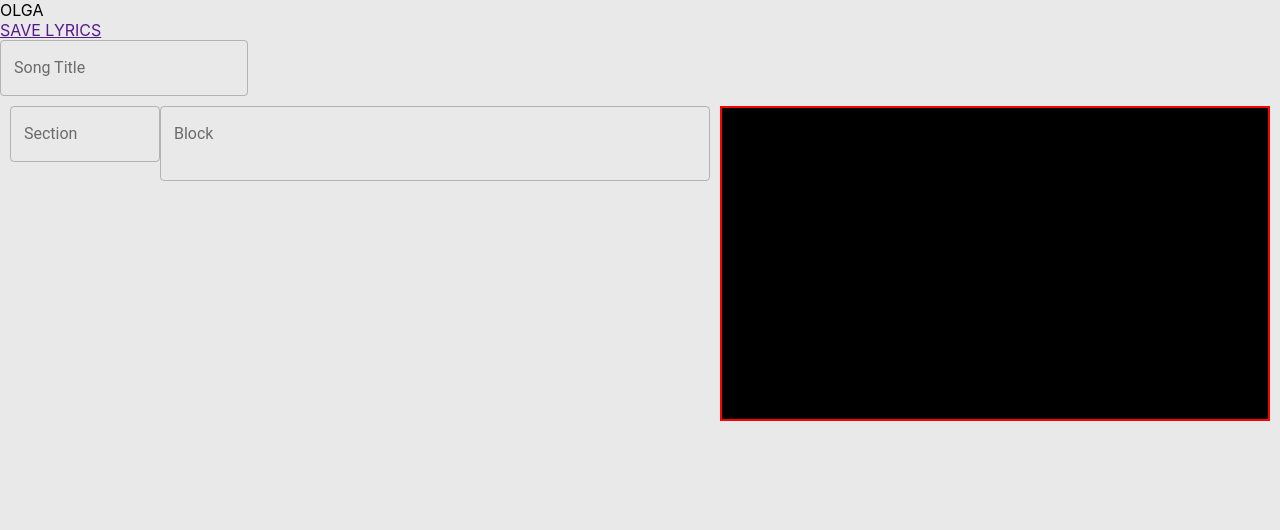
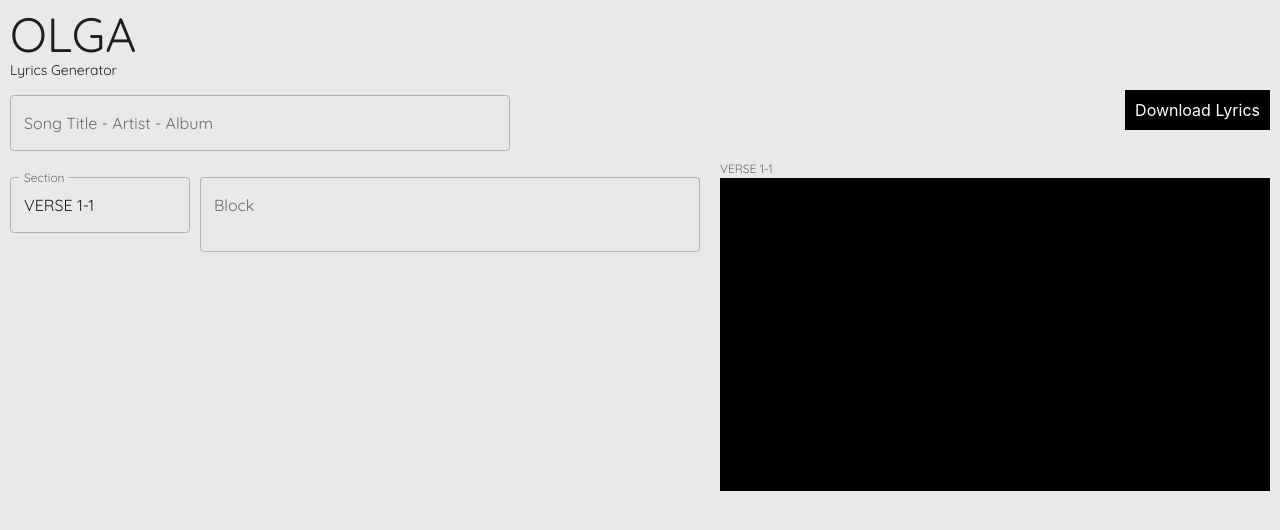
Before and after one commit to ajcatarina/olga, a React (Create React App) app: page / in a window 1280 px wide. Shown: the top 530 px of the page. Built offline with nearby package versions, Linux system fonts and the light colour scheme.

Commit message:
Add core functions and base styles

```diff
--- a/package.json
+++ b/package.json
@@ -9,7 +9,8 @@
     "jszip": "^3.2.1",
     "react": "^16.8.6",
     "react-dom": "^16.8.6",
-    "react-scripts": "3.0.1"
+    "react-scripts": "3.0.1",
+    "use-debounce": "^2.0.1"
   },
   "scripts": {
     "start": "react-scripts start",
--- a/public/index.html
+++ b/public/index.html
@@ -3,7 +3,7 @@
   <head>
     <meta charset="utf-8" />
     <link rel="shortcut icon" href="%PUBLIC_URL%/favicon.ico" />
-    <link href="https://fonts.googleapis.com/css?family=Quicksand" rel="stylesheet">
+    <link href="https://fonts.googleapis.com/css?family=Quicksand:400,500,700&display=swap" rel="stylesheet">
     <meta name="viewport" content="width=device-width, initial-scale=1" />
     <meta name="theme-color" content="#000000" />
     <!--
--- a/src/scenes/LyricsGenerate/index.js
+++ b/src/scenes/LyricsGenerate/index.js
@@ -1,16 +1,61 @@
 import React, { useState, useEffect } from 'react'
+import Typography from '@material-ui/core/Typography'
+import ButtonBase from '@material-ui/core/ButtonBase'
 import TextField from '@material-ui/core/TextField'
+import CircularProgress from '@material-ui/core/CircularProgress'
 import canvg from 'canvg'
 import JSZip from 'jszip'
+import { useDebounce } from 'use-debounce'
 
 function LyricsGenerate(props) {
   const [title, setTitle] = useState('')
-  const [section, setSection] = useState('')
-  const [block, setBlock] = useState('')
-  const [imgData, setImgData] = useState()
-  const [canvasHref, setCanvasHref] = useState('')
+  const [sections, setSections] = useState('')
+  const [lyrics, setLyrics] = useState('')
+  const [debouncedLyrics] = useDebounce(lyrics, 777)
+  const [images, setImages] = useState([])
+  const [zipHref, setZipHref] = useState('')
+
+  const lyricsSplit = lyrics.split('\n')
+
+  let blocks = []
+  let twoLines = ''
+  lyricsSplit.forEach((line, index) => {
+    if (index % 2 === 0) {
+      twoLines = line
+      if (index + 1 === lyricsSplit.length) {
+        blocks.push(twoLines)
+      }
+    } else {
+      twoLines = twoLines + '\n' + line
+      blocks.push(twoLines)
+    }
+  })
 
   useEffect(() => {
+    let _sections = sections.split('|')
+
+    for (let i = _sections.length; i < blocks.length; i++) {
+      _sections.push('VERSE 1-' + (i + 1))
+    }
+
+    if (_sections.length === 1) {
+      _sections[0] = 'VERSE 1-1'
+    }
+
+    setSections(_sections.join('|'))
+  }, [blocks.length])
+
+  const _sections = sections.split('|')
+
+  let ready = debouncedLyrics === lyrics
+
+  useEffect(() => {
+
+    const zip = new JSZip()
+    let imageFilename
+    let images = []
+    let canvas = document.createElement('canvas')
+    blocks.map((block, index) => {
       let blockSplit = block.split('\n')
       const svgString = `<svg width="1280" height="720">
         <text text-anchor="middle" x="640" y="600" font-family="Quicksand" font-size="30pt" font-style="bold" fill="white" letter-spacing="2">
@@ -21,84 +66,182 @@ function LyricsGenerate(props) {
         </text>
       </svg>`
 
-    let canvas = document.createElement('canvas')
       canvg(canvas, svgString)
-    setImgData(canvas.toDataURL())
+
+      images.push({ section: '1', src: canvas.toDataURL() })
       canvas.toBlob(async blob => {
-      const zip = new JSZip()
-      let imageFilename
-
-      imageFilename = section + '1' + '.png'
+        imageFilename = _sections[index] + '.png'
         zip.file(imageFilename, blob, { base64: true })
 
-      // file names should have unique names to prevent overwrite
-      imageFilename = section + '2' + '.png'
-      zip.file(imageFilename, blob, { base64: true })
+        if (index + 1 !== blocks.length) return
+        const content = await zip.generateAsync({ type: "blob" })
+        setZipHref(window.URL.createObjectURL(content))
+      })
+    })
 
-      const content = await zip.generateAsync({ type: "blob" })
-      setCanvasHref(window.URL.createObjectURL(content))
-    })
-  }, [block, section])
+    setImages(images)
+  }, [debouncedLyrics])
 
   return (
     <>
+      <div style={{ padding: 10 }}>
         <div>
+          <Typography variant="h3" style={{ fontFamily: 'Quicksand' }}>
             OLGA
+          </Typography>
+          <Typography style={{ fontFamily: 'Quicksand' }} gutterBottom>
+            Lyrics Generator
+          </Typography>
         </div>
-      <div>
-        <a download={`${title}.zip`} href={canvasHref}>SAVE LYRICS</a>
+        <div style={{ paddingTop: 5 }}>
+          <ButtonBase component="a" download={`${title}.zip`} href={zipHref}
+            disabled={!ready}
+            style={{
+              padding: 10,
+              backgroundColor: ready ? 'black' : 'gray',
+              color: 'white',
+              float: 'right '
+            }}
+          >
+            {ready ? "Download Lyrics" : <><CircularProgress size={15} style={{ marginRight: 5, color: 'white' }} /> Generating Images</>}
+          </ButtonBase>
         </div>
-      <div>
+        <div style={{ paddingTop: 5 }}>
           <TextField
             variant="outlined"
-          label="Song Title"
+            label="Song Title - Artist - Album"
             value={title}
             placeholder="WHAT A BEAUTIFUL NAME"
             onChange={e => setTitle(e.target.value.toUpperCase())}
+            InputLabelProps={{
+              style: { fontFamily: 'Quicksand' }
+            }}
+            InputProps={{
+              style: { fontFamily: 'Quicksand' }
+            }}
+            style={{ width: 500 }}
           />
         </div>
-      <div style={{ display: 'flex', padding: 10 }}>
-        <div style={{ flex: '0 0 auto', minWidth: 700 }}>
+      </div>
+      <div style={{ display: 'flex', paddingLeft: 10, paddingRight: 10 }}>
+        <div style={{ flex: '0 0 auto', width: 700, maxHeight: 'calc(100vh - 160px)', overflowY: 'scroll' }}>
           <div style={{ display: 'flex', width: '100%' }}>
-            <div style={{ flex: '0 0 auto', width: 150 }}>
+            <div style={{ flex: '0 0 auto', width: 180, paddingRight: 10 }}>
+              {_sections.map((item, index) => (
+                <div key={index} style={{ height: 85 }}>
                   <TextField
                     variant="outlined"
                     fullWidth
+                    margin="normal"
                     label="Section"
-                value={section}
+                    value={item}
                     placeholder="VERSE 1-1"
-                onChange={e => setSection(e.target.value.toUpperCase())}
+                    onChange={e => {
+                      const value = e.target.value.toUpperCase()
+                      const _sections = sections.split('|')
+                      _sections[index] = value
+                      setSections(_sections.join('|'))
+                    }}
+                    InputLabelProps={{
+                      style: { fontFamily: 'Quicksand' }
+                    }}
+                    InputProps={{
+                      style: { fontFamily: 'Quicksand' }
+                    }}
                   />
                 </div>
-            <div style={{ flexGrow: 1 }}>
+              ))}
+            </div>
+            <div style={{ flexGrow: 1, paddingRight: 10 }}>
+              {blocks.map((block, index) => (
+                <div key={index} style={{ height: 85 }}>
                   <TextField
                     variant="outlined"
                     fullWidth
+                    margin="normal"
                     multiline
                     rows={2}
                     rowsMax={10}
                     label="Block"
                     value={block}
-                placeholder="YOU WERE THE WORD AT THE BEGINNING"
-                onChange={e => setBlock(e.target.value.toUpperCase())}
+                    placeholder="ENTER LYRICS HERE"
+                    onChange={e => {
+                      const value = e.target.value.toUpperCase()
+
+                      if (!lyrics) {
+                        setLyrics(value)
+
+                        return
+                      }
+
+                      const lines = value.split('\n')
+                      let lyricsSplit = lyrics.split('\n')
+
+                      if (lines.length === 1) {
+                        lyricsSplit[2 * index] = lines[0]
+                        setLyrics(lyricsSplit.join('\n'))
+
+                        return
+                      }
+
+                      if (lines.length > 2) {
+                        lyricsSplit[2 * index] = lines[0]
+                        lyricsSplit[2 * index + 1] = lines[1]
+                        lyricsSplit.splice([2 * index + 2], 0, lines[2])
+                        setLyrics(lyricsSplit.join('\n'))
+
+                        return
+                      }
+
+                      lyricsSplit[2 * index] = lines[0]
+                      lyricsSplit[2 * index + 1] = lines[1]
+                      setLyrics(lyricsSplit.join('\n'))
+                    }}
+                    onKeyDown={e => {
+                      //
+
+                      // console.log(e.target.value === block ? true : false)
+
+                      // if (e.keyCode === 46 && e.target.value === block) {
+                      //   let lyricsSplit = lyrics.split('\n')
+                      //   lyricsSplit.splice([2 * index + 1], 1)
+                      //   setLyrics(lyricsSplit.join('\n'))
+                      // }
+                    }}
+                    InputLabelProps={{
+                      style: { fontFamily: 'Quicksand' }
+                    }}
+                    InputProps={{
+                      style: { fontFamily: 'Quicksand' }
+                    }}
                   />
+                </div>
+              ))}
             </div>
           </div>
         </div>
-        <main style={{ flexGrow: 1 }}>
+        <main style={{ flexGrow: 1, maxHeight: 'calc(100vh - 160px)', overflowY: 'scroll' }}>
+          {images.map((image, index) => (
+            <>
+              <Typography variant="caption" style={{ marginLeft: 10, fontFamily: 'Quicksand' }}>
+                {_sections[index]}
+              </Typography>
               <div
+                key={index}
                 style={{
                   height: 'auto',
                   minWidth: 100,
-              border: 'red',
-              borderWidth: 2,
-              borderStyle: 'solid',
+                  // border: 'red',
+                  // borderWidth: 2,
+                  // borderStyle: 'solid',
                   marginLeft: 10,
                   background: 'black',
                 }}
               >
-            <img alt={section} src={imgData} style={{ width: '100%' }} />
+                <img alt={image.section} src={image.src} style={{ width: '100%' }} />
               </div>
+            </>
+          ))}
         </main>
       </div>
     </>
```
Also changed, not shown: 1 other file (tests, documents, lock files or other folders). Lines whose indentation alone changed are shown as unchanged.
